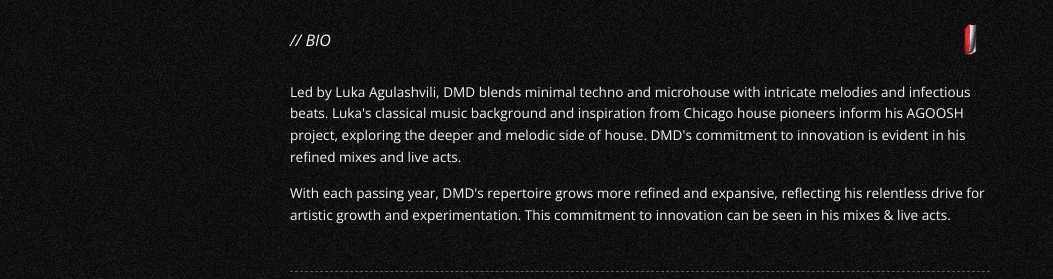
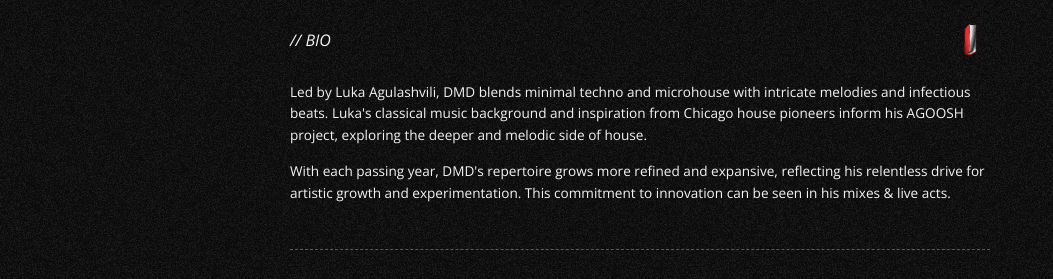
Before and after one commit to DMDaudio/dmd-website, a plain HTML site: page index.html in a window 1280 px wide. Shown: the top 279 px of the page, without its empty margins (0-1053 px from the left). Drawn offline with nearby package versions, Linux system fonts and the light colour scheme.

Commit message:
Update index.html

```diff
--- a/index.html
+++ b/index.html
@@ -91,7 +91,7 @@
         <p>
           Led by Luka Agulashvili, DMD blends minimal techno and microhouse with intricate melodies and infectious beats.
           Luka's classical music background and inspiration from Chicago house pioneers inform his AGOOSH project, exploring
-          the deeper and melodic side of house. DMD's commitment to innovation is evident in his refined mixes and live acts.
+          the deeper and melodic side of house.
         </p>
         <p>
           With each passing year, DMD's repertoire grows more refined and
```
